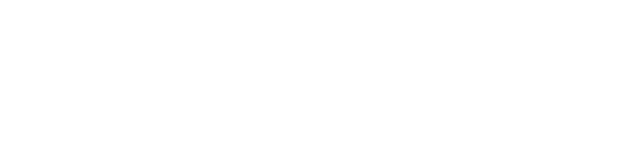
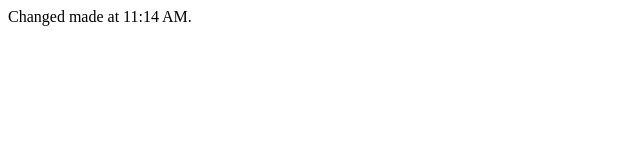
Before and after one commit to Shraddha-glitch/shra-portfolio, a plain HTML site: page fourth.html in a window 1280 px wide. Shown: the whole page, without its empty margins (0-640 px from the left). Drawn offline with Linux system fonts and the light colour scheme.

Commit message:
Modified Fourth.html file

```diff
--- a/fourth.html
+++ b/fourth.html
@@ -2,5 +2,8 @@
   <head>
     <title>Fourth repo</title>
   </head>
+  <body>
+    <p> Changed made at 11:14 AM.</p>
+  </body>
 
 </html>
```
